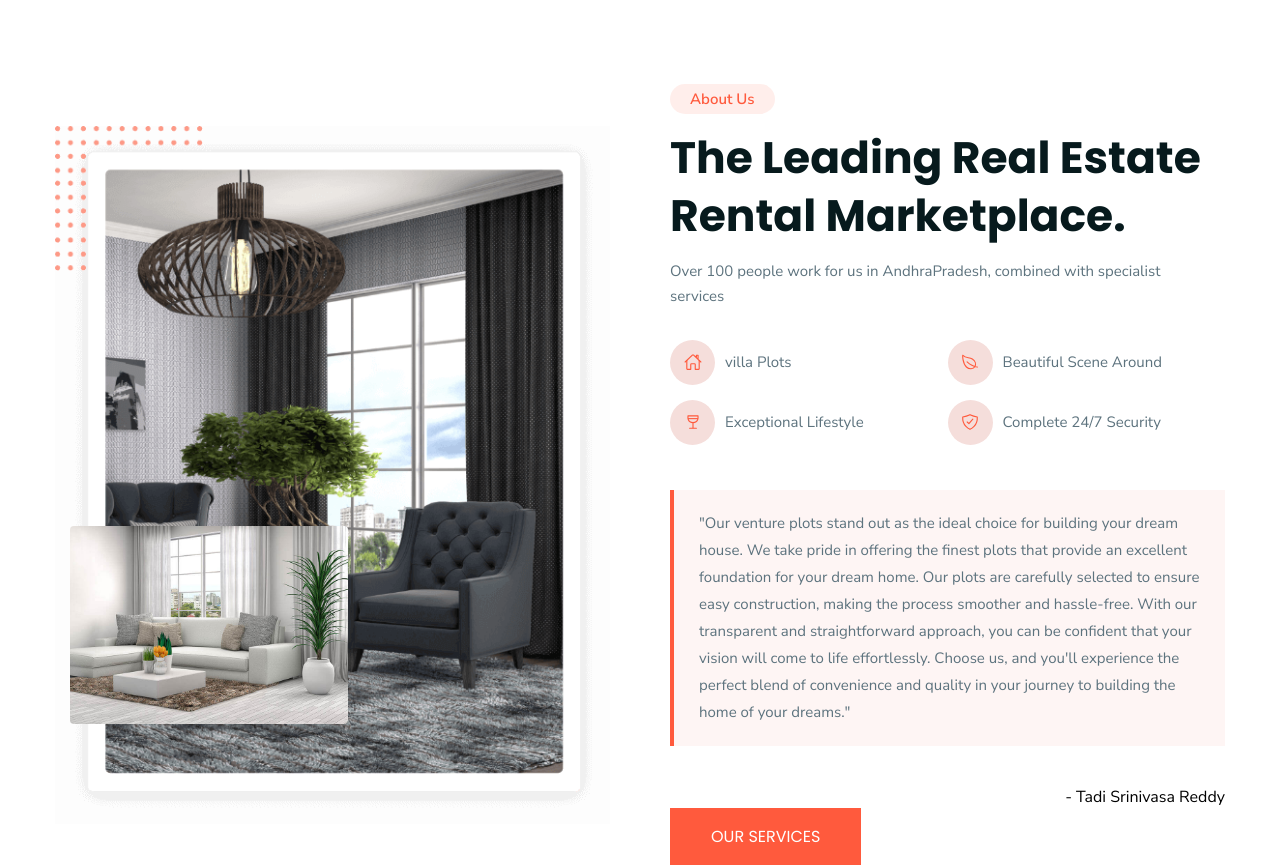
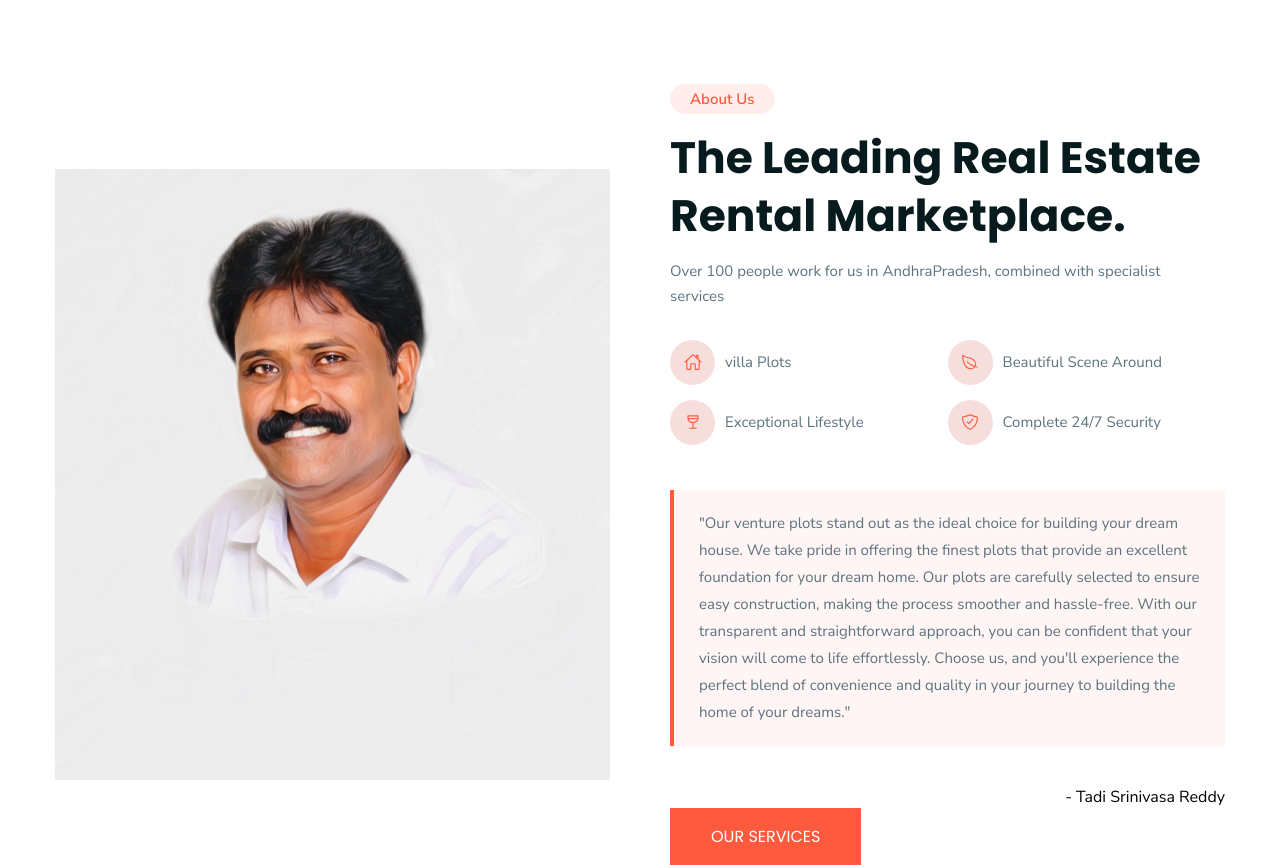
Before and after one commit to Karri-Narendra-Reddy/NaveenandNikileshDevelopers, a plain HTML site: page index.html in a window 1280 px wide. Shown: the part 820-1688 px from the top of the page. Drawn offline with nearby package versions, Linux system fonts and the light colour scheme.

Commit message:
added about

```diff
--- a/assets/css/style.css
+++ b/assets/css/style.css
@@ -485,13 +485,13 @@ button, a { transition: var(--transition); }
   width: 100%;
 }
 
-.about-banner .abs-img {
+/* .about-banner .abs-img {
   position: absolute;
   bottom: 100px;
   left: 15px;
   width: 50%;
   border-radius: 4px;
-}
+} */
 
 .about .section-subtitle { margin-inline: 0; }
 
--- a/index.html
+++ b/index.html
@@ -241,9 +241,9 @@
         <div class="container">
 
           <figure class="about-banner">
-            <img src="./assets/images/about-banner-1.png" alt="House interior">
+            <img src="./assets/images/about-banner-1.jpeg" alt="House interior">
 
-            <img src="./assets/images/about-banner-2.jpg" alt="House interior" class="abs-img">
+            <!-- <img src="./assets/images/about-banner-1.jpeg" alt="House interior" class="abs-img"> -->
           </figure>
 
           <div class="about-content">
```
Also changed, not shown: assets/images/about-banner-1.jpeg (added), assets/images/about-banner-1.png (deleted).
